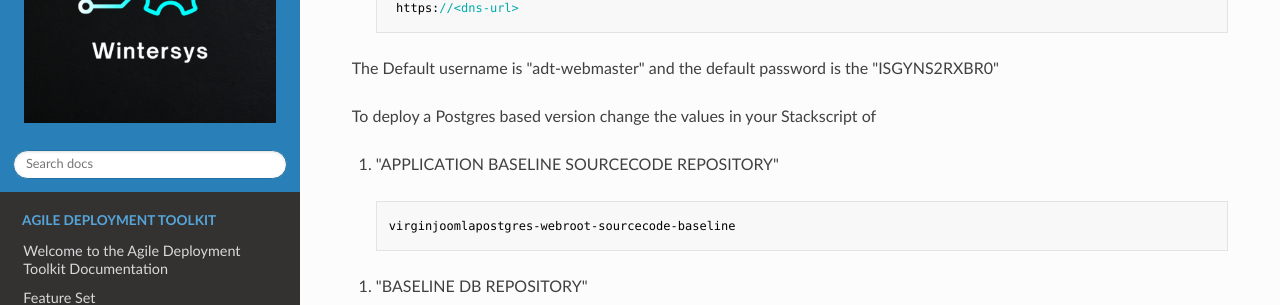
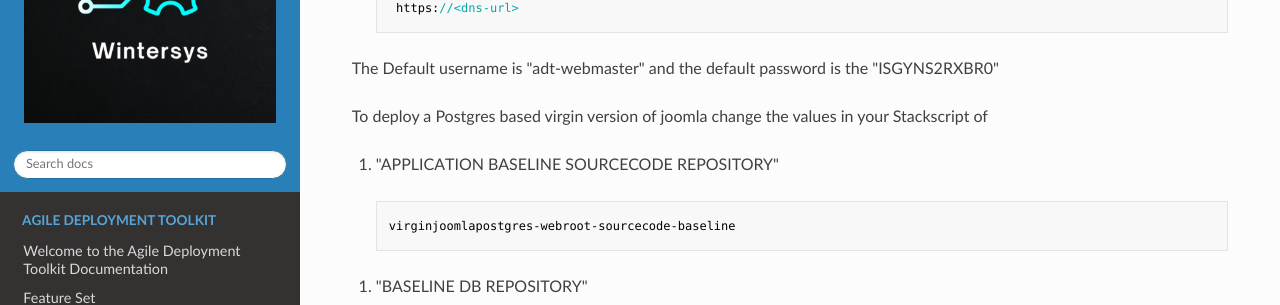
Before and after one commit to wintersys-dev/adt-documentation, an MkDocs documentation site: the page built from docs/Agile Deployment Toolkit/Demos/VirginCMSDemos.md, in a window 1280 px wide and 900 px high, scrolled down 6838 px. Shown: the part 151-456 px from the top of the window. Built offline with MkDocs 1.6.1, drawn with Linux system fonts in a browser that asks for light colours; nearby versions of some CDN libraries; some of the changed text lies outside the part shown.

Commit message:
Update VirginCMSDemos.md

```diff
--- a/docs/Agile Deployment Toolkit/Demos/VirginCMSDemos.md
+++ b/docs/Agile Deployment Toolkit/Demos/VirginCMSDemos.md
@@ -111,7 +111,7 @@ Wait for the application install to have been completed and available at:
 
 The Default username is "adt-webmaster" and the default password is the "ISGYNS2RXBR0"
 
-To deploy a Postgres based version change the values in your Stackscript of
+To deploy a Postgres based virgin version of joomla change the values in your Stackscript of
 
 1. "APPLICATION BASELINE SOURCECODE REPOSITORY"
 
@@ -160,7 +160,7 @@ Wait for the application install to have been completed and available at:
 
 The Default username is "adt-webmaster" and the default password is the "ISGYNS2RXBR0"
 
-To deploy a Postgres based version change the values in your Stackscript of
+To deploy a Postgres based virgin version of drupal change the values in your Stackscript of
 
 1. "APPLICATION BASELINE SOURCECODE REPOSITORY"
 
@@ -182,7 +182,7 @@ Wait for the application install to have been completed and available at:
 
 The Default username is "adt-webmaster" and the default password is the "ISGYNS2RXBR0"
 
-To deploy a Postgres based version change the values in your Stackscript of
+To deploy a Postgres based virgin version of moodle change the values in your Stackscript of
 
 1. "APPLICATION BASELINE SOURCECODE REPOSITORY"
 
```
